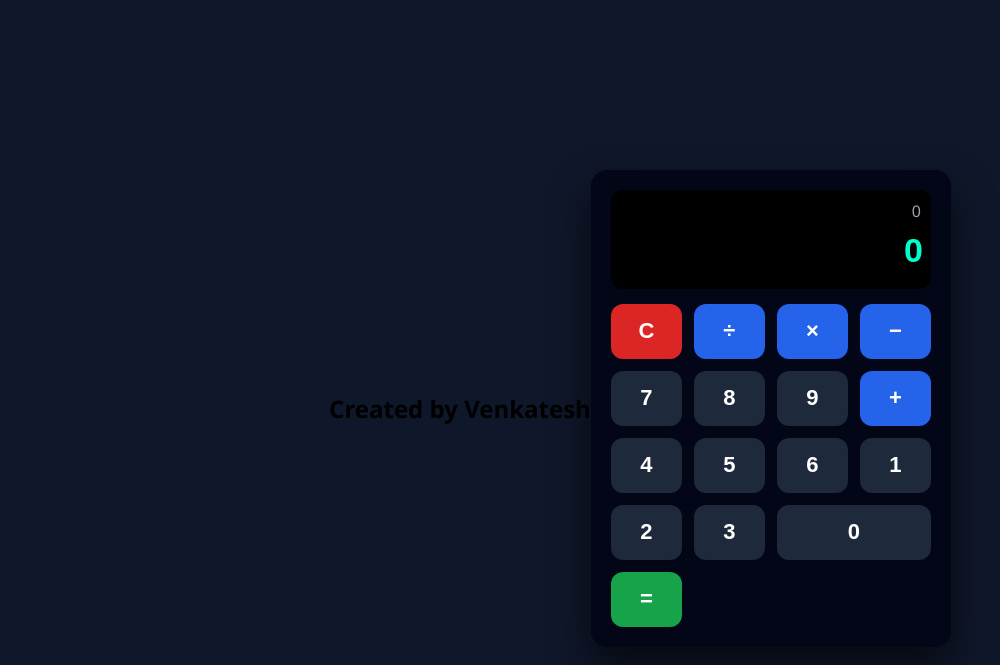
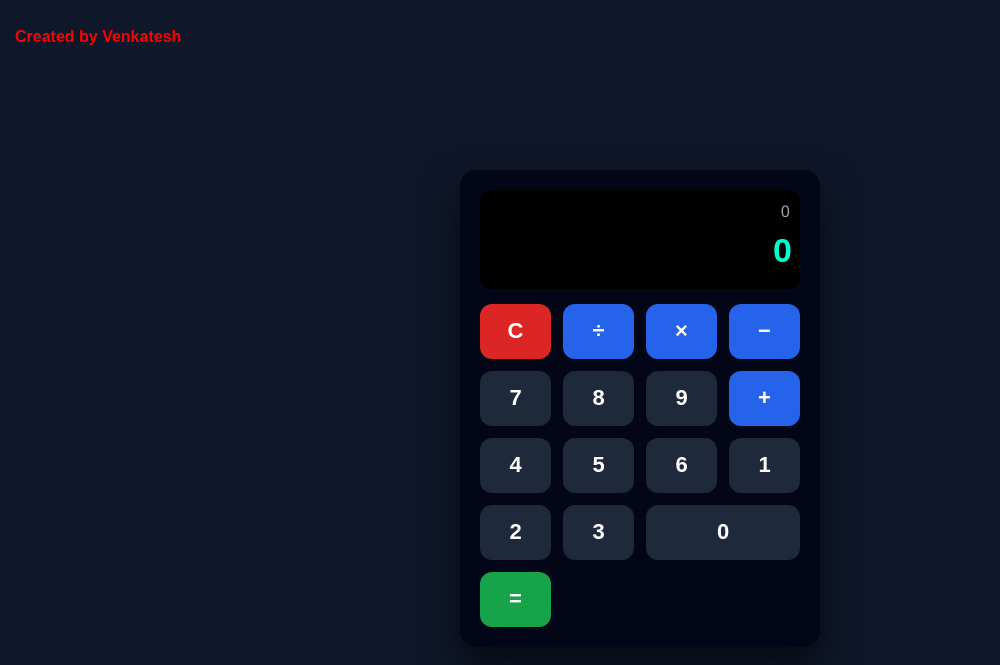
Before and after one commit to Venkatesh99864/simple-calculator, a Flask app: page / in a window 1280 px wide. Shown: the top 665 px of the page, without its empty margins (0-1000 px from the left). Run offline with Flask 3, Linux system fonts and the light colour scheme.

Commit message:
Fix position and style of author header

```diff
--- a/templates/index.html
+++ b/templates/index.html
@@ -7,7 +7,9 @@
 <body>
 
 <!-- 👇 ADD THIS -->
-<h2 class="author">Created by Venkatesh</h2>
+<h2 style="position:fixed; top:15px; left:15px; color:red; font-size:16px; font-family:Arial; font-weight:bold; z-index:1000;">
+    Created by Venkatesh
+</h2>
 
 <div class="calculator">
 
```
